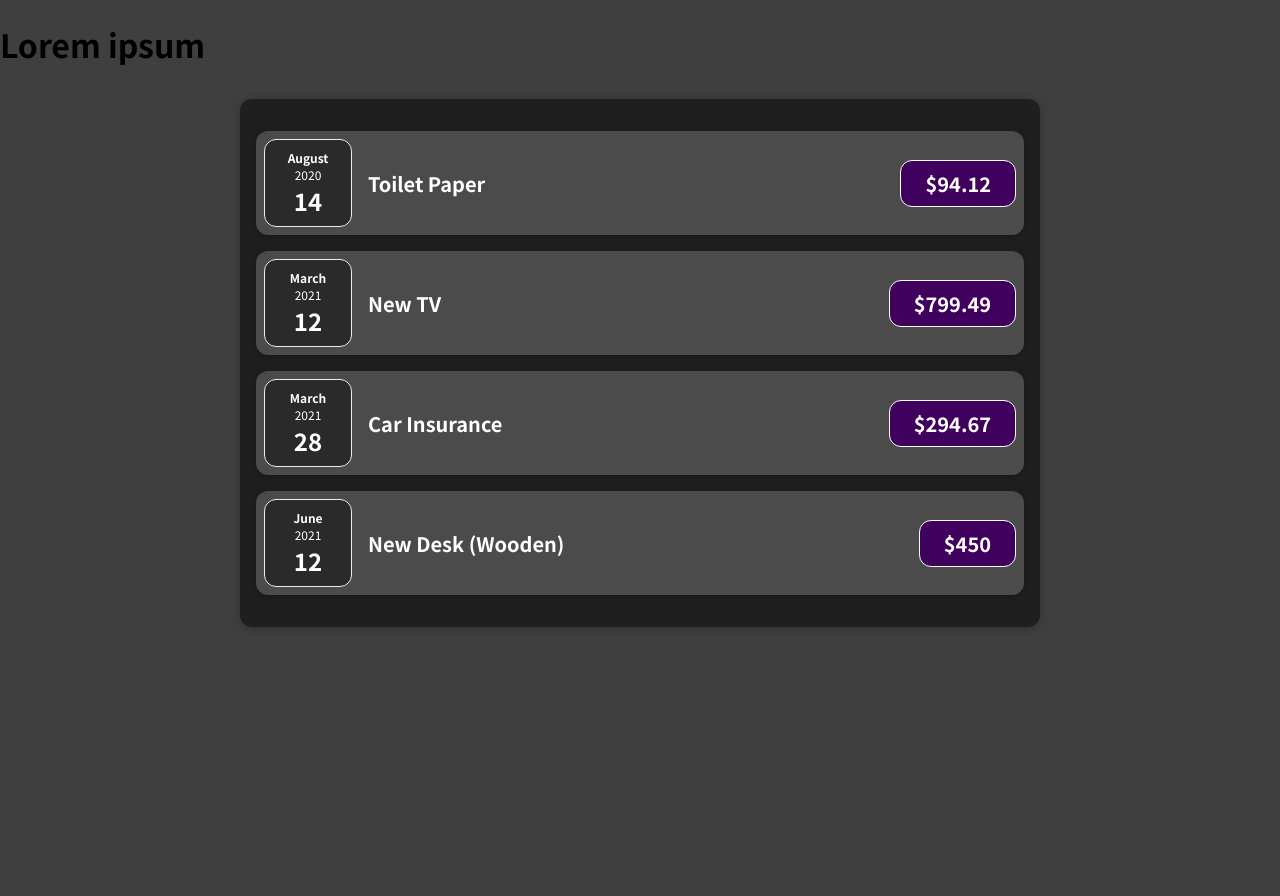
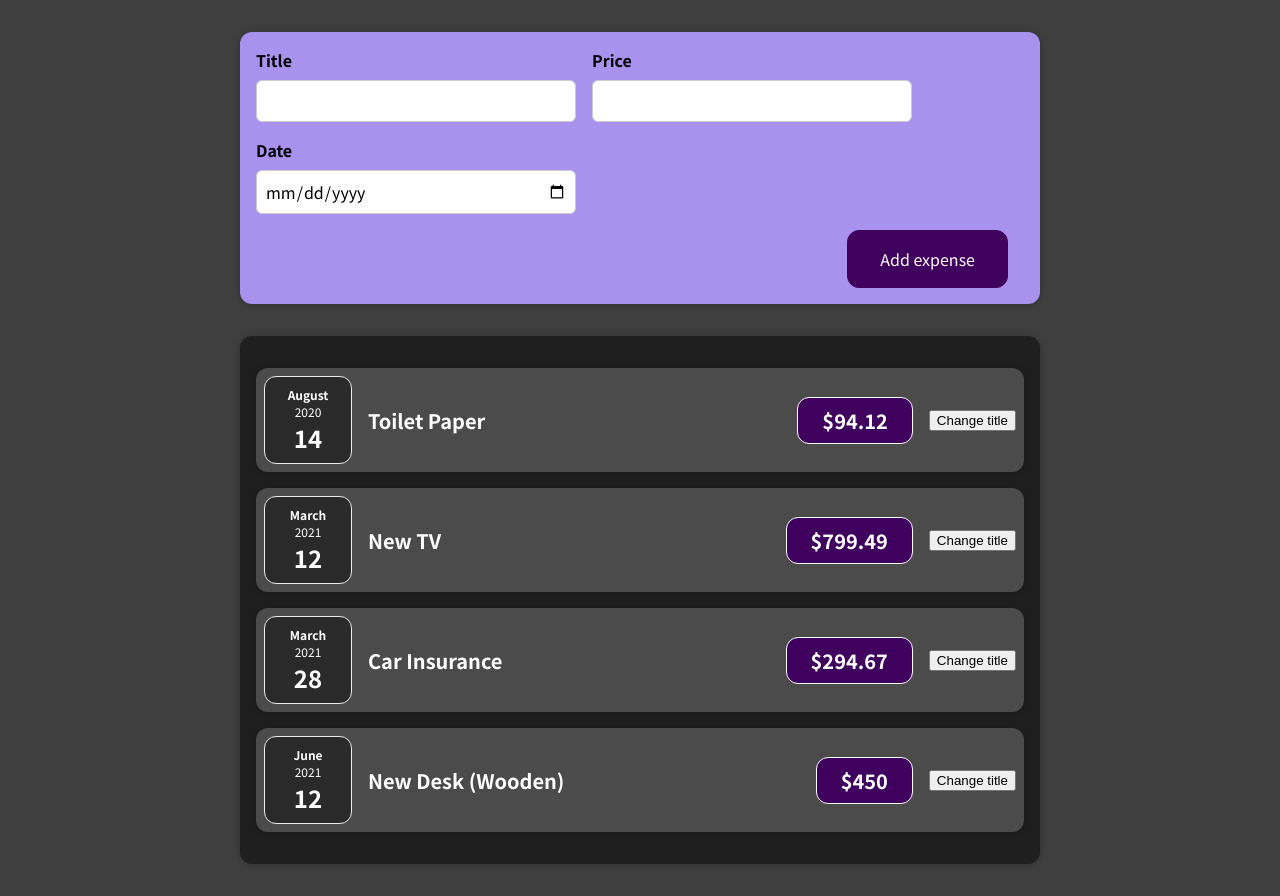
Before and after one commit to alexyatsik/react-learing, a React (Create React App) app: page / in a window 1280 px wide. Before the commit the page ends 800 px from the top, so only its background shows below. Built offline with nearby package versions, Linux system fonts and the light colour scheme.

Commit message:
save state

```diff
--- a/src/App.js
+++ b/src/App.js
@@ -1,7 +1,7 @@
 import {Expenses} from "./components/Expenses/Expenses";
+import {NewExpense} from "./components/NewExpense/NewExpense";
 
-function App(props) {
-  console.log(props);
+function App() {
   const expenses = [
     {
       id: 'e1',
@@ -26,7 +26,7 @@
 
   return (
     <div>
-      <h1>Lorem ipsum</h1>
+      <NewExpense />
       <Expenses data = {expenses} />
     </div>
   );
--- a/src/components/Expenses/ExpenseItem.js
+++ b/src/components/Expenses/ExpenseItem.js
@@ -1,14 +1,20 @@
 import {Card} from "../UI/Card";
 import { ExpenseDate } from "./ExpenseDate";
 import "./ExpenseItem.css";
+import {useState} from "react";
 
 function ExpenseItem(props) {
+  const [title, setTitle] = useState(props.title);
+  const changeTitleHandler = () => {
+    setTitle('Updated!');
+  };
   return (
     <Card className="expense-item">
       <ExpenseDate  date={props.date} />
       <div className="expense-item__description">
-        <h2>{props.title}</h2>
+        <h2>{title}</h2>
         <span className="expense-item__price">${props.amount}</span>
+        <button onClick={changeTitleHandler}>Change title</button>
       </div>
     </Card>
   );
--- /dev/null
+++ b/src/components/NewExpense/ExpenseForm.css
@@ -0,0 +1,26 @@
+.new-expense__controls {
+    display: flex;
+    flex-wrap: wrap;
+    gap: 1rem;
+    margin-bottom: 1rem;
+    text-align: left;
+}
+
+.new-expense__control label {
+    font-weight: bold;
+    margin-bottom: 0.5rem;
+    display: block;
+}
+
+.new-expense__control input {
+    font: inherit;
+    padding: 0.5rem;
+    border-radius: 6px;
+    border: 1px solid #ccc;
+    width: 20rem;
+    max-width: 100%;
+}
+
+.new-expense__actions {
+    text-align: right;
+}
--- /dev/null
+++ b/src/components/NewExpense/ExpenseForm.js
@@ -0,0 +1,27 @@
+import "./ExpenseForm.css";
+
+const ExpenseForm = () => {
+  return (
+    <div>
+      <form className="new-expense__controls">
+        <div className="new-expense__control">
+          <label>Title</label>
+          <input type="Text" />
+        </div>
+        <div className="new-expense__control">
+          <label>Price</label>
+          <input type="number" min="0.01" step="0.01" />
+        </div>
+        <div className="new-expense__control">
+          <label>Date</label>
+          <input type="date" min="2019-01-01" max="2021-12-31" />
+        </div>
+      </form>
+      <div className="new-expense__actions">
+        <button type="submit">Add expense</button>
+      </div>
+    </div>
+  );
+};
+
+export {ExpenseForm};
--- /dev/null
+++ b/src/components/NewExpense/NewExpense.css
@@ -0,0 +1,38 @@
+.new-expense {
+    background-color: #a892ee;
+    padding: 1rem;
+    margin: 2rem auto;
+    width: 50rem;
+    max-width: 95%;
+    border-radius: 12px;
+    text-align: center;
+    box-shadow: 0 1px 8px rgba(0, 0, 0, 0.25);
+}
+
+.new-expense button {
+    font: inherit;
+    cursor: pointer;
+    padding: 1rem 2rem;
+    border: 1px solid #40005d;
+    background-color: #40005d;
+    color: white;
+    border-radius: 12px;
+    margin-right: 1rem;
+}
+
+.new-expense button:hover,
+.new-expense button:active {
+    background-color: #510674;
+    border-color: #510674;
+}
+
+.new-expense button.alternative {
+    color: #220131;
+    border-color: transparent;
+    background-color: transparent;
+}
+
+.new-expense button.alternative:hover,
+.new-expense button.alternative:active {
+    background-color: #ddb3f8;
+}
--- /dev/null
+++ b/src/components/NewExpense/NewExpense.js
@@ -0,0 +1,12 @@
+import "./NewExpense.css";
+import {ExpenseForm} from "./ExpenseForm";
+
+const NewExpense = () => {
+  return (
+    <div className="new-expense">
+      <ExpenseForm />
+    </div>
+  );
+};
+
+export { NewExpense };
```
Also changed, not shown: 1 other file (tests, documents, lock files or other folders).
